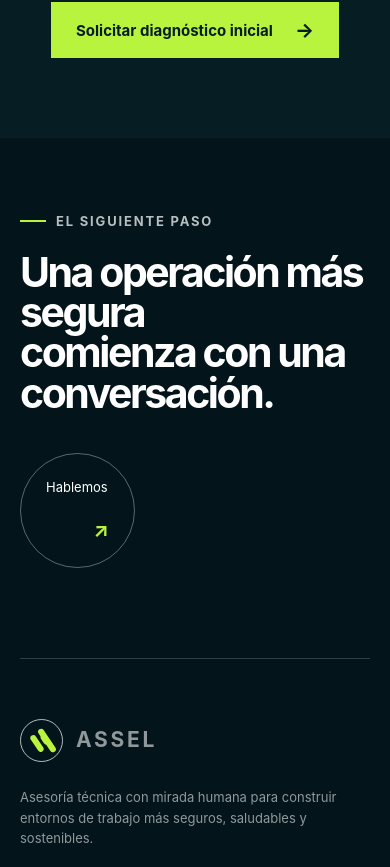
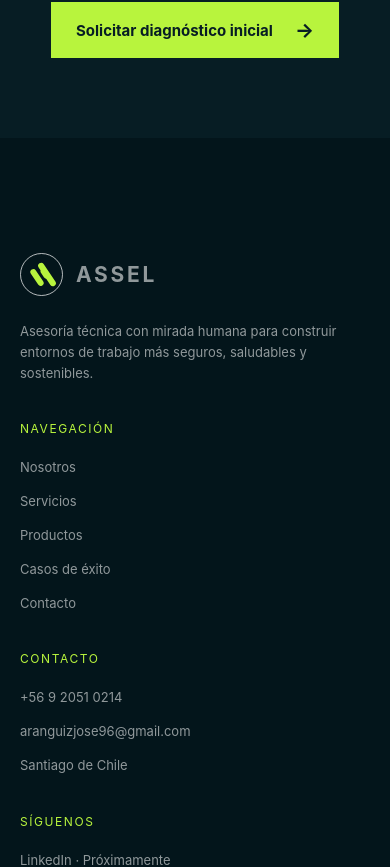
Before and after one commit to aranguizjose96-infor/ASSEL-model-B, a Next.js app: page / in a window 390 px wide. Shown: the part 6362-7229 px from the top of the page. Built offline with nearby package versions, Linux system fonts and the light colour scheme.

Commit message:
Remove global footer callout

```diff
--- a/app/components/site-footer.tsx
+++ b/app/components/site-footer.tsx
@@ -3,13 +3,6 @@ import Link from 'next/link';
 export function SiteFooter() {
   return (
     <footer className="site-footer">
-      <div className="footer-lead">
-        <div>
-          <p className="eyebrow"><span /> El siguiente paso</p>
-          <h2>Una operación más segura<br />comienza con una conversación.</h2>
-        </div>
-        <Link className="footer-circle" href="/contacto"><span>Hablemos</span><b>↗</b></Link>
-      </div>
       <div className="footer-grid">
         <div className="footer-brand">
           <Link className="brand" href="/">
--- a/app/globals.css
+++ b/app/globals.css
@@ -641,13 +641,7 @@ nav a.active::after {
 .inner-cta h2 { max-width: 850px; margin: 0; font-size: clamp(39px, 4.3vw, 65px); line-height: 1.02; letter-spacing: -.055em; }
 .inner-cta > div > p:not(.eyebrow) { margin: 18px 0 0; color: rgba(255,255,255,.58); }
 .inner-cta .button-primary { flex: 0 0 auto; }
-.site-footer { padding: 100px max(48px, calc((100% - 1320px) / 2)) 25px; background: #03151b; color: white; }
-.footer-lead { padding-bottom: 90px; display: flex; justify-content: space-between; align-items: end; border-bottom: 1px solid var(--line); }
-.footer-lead h2 { margin: 0; font-size: clamp(41px, 5vw, 70px); line-height: .98; letter-spacing: -.06em; }
-.footer-circle { width: 135px; height: 135px; padding: 25px; display: flex; flex-direction: column; justify-content: space-between; border: 1px solid rgba(255,255,255,.35); border-radius: 50%; font-size: 13px; transition: background .2s ease, color .2s ease; }
-.footer-circle b { align-self: flex-end; color: var(--green); font-size: 20px; }
-.footer-circle:hover { background: var(--green); color: var(--ink); border-color: var(--green); }
-.footer-circle:hover b { color: var(--ink); }
+.site-footer { padding: 70px max(48px, calc((100% - 1320px) / 2)) 25px; background: #03151b; color: white; }
 .footer-grid { padding: 60px 0; display: grid; grid-template-columns: 1.4fr repeat(3, .65fr); gap: 60px; }
 .footer-grid > div:not(.footer-brand) { display: flex; flex-direction: column; gap: 13px; }
 .footer-grid > div > small { margin-bottom: 8px; color: var(--green); font-size: 12px; text-transform: uppercase; letter-spacing: .13em; }
@@ -796,9 +790,7 @@ nav a.active::after {
   .field-row { grid-template-columns: 1fr; gap: 0; }
   .form-heading { flex-direction: column; }
   .inner-cta { padding: 70px 20px; flex-direction: column; align-items: flex-start; }
-  .site-footer { padding: 75px 20px 20px; }
-  .footer-lead { align-items: flex-start; flex-direction: column; gap: 40px; }
-  .footer-circle { width: 115px; height: 115px; }
+  .site-footer { padding: 55px 20px 20px; }
   .footer-grid { grid-template-columns: 1fr; gap: 38px; }
   .footer-base { flex-direction: column; }
   .admin-login-page { padding: 15px; }
```
